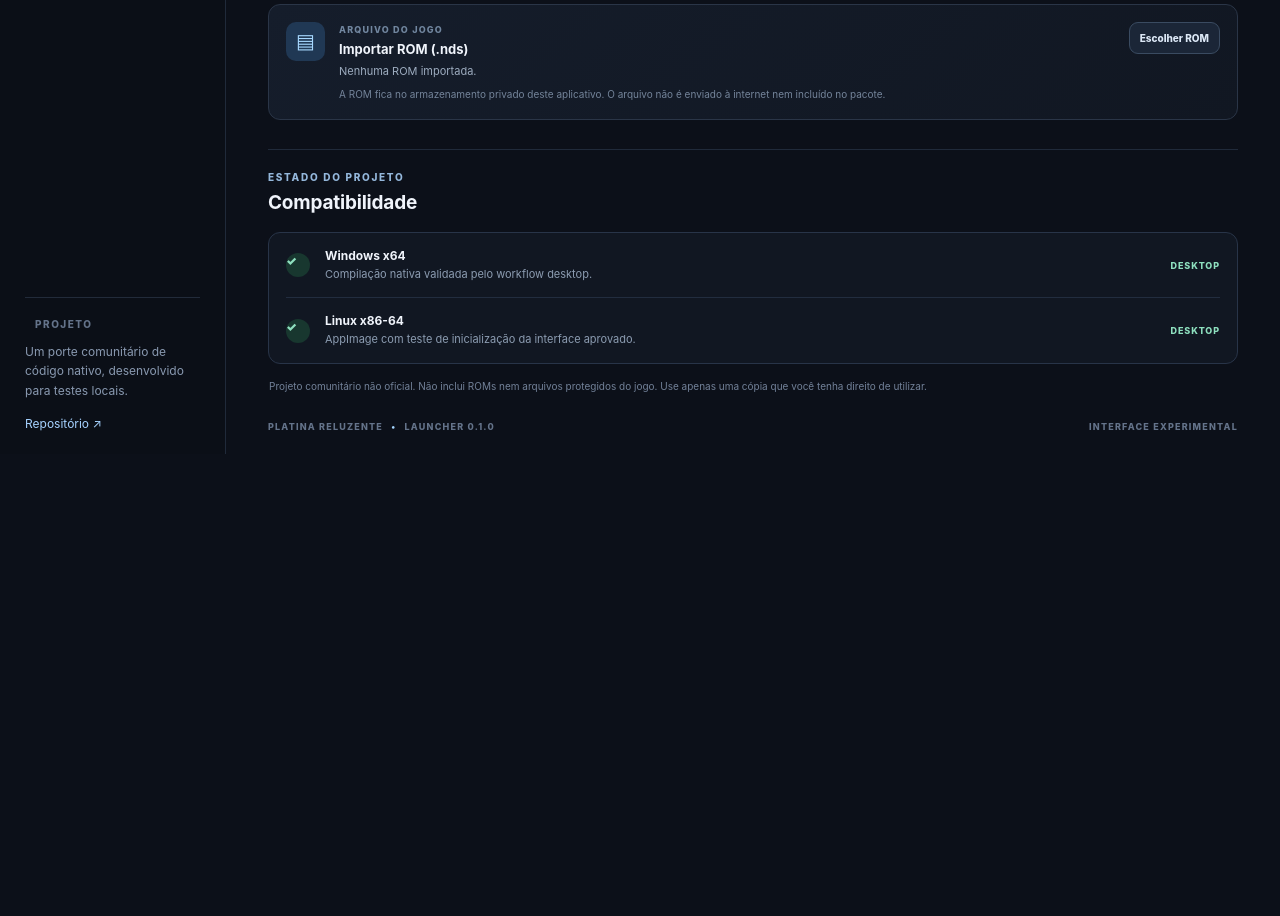
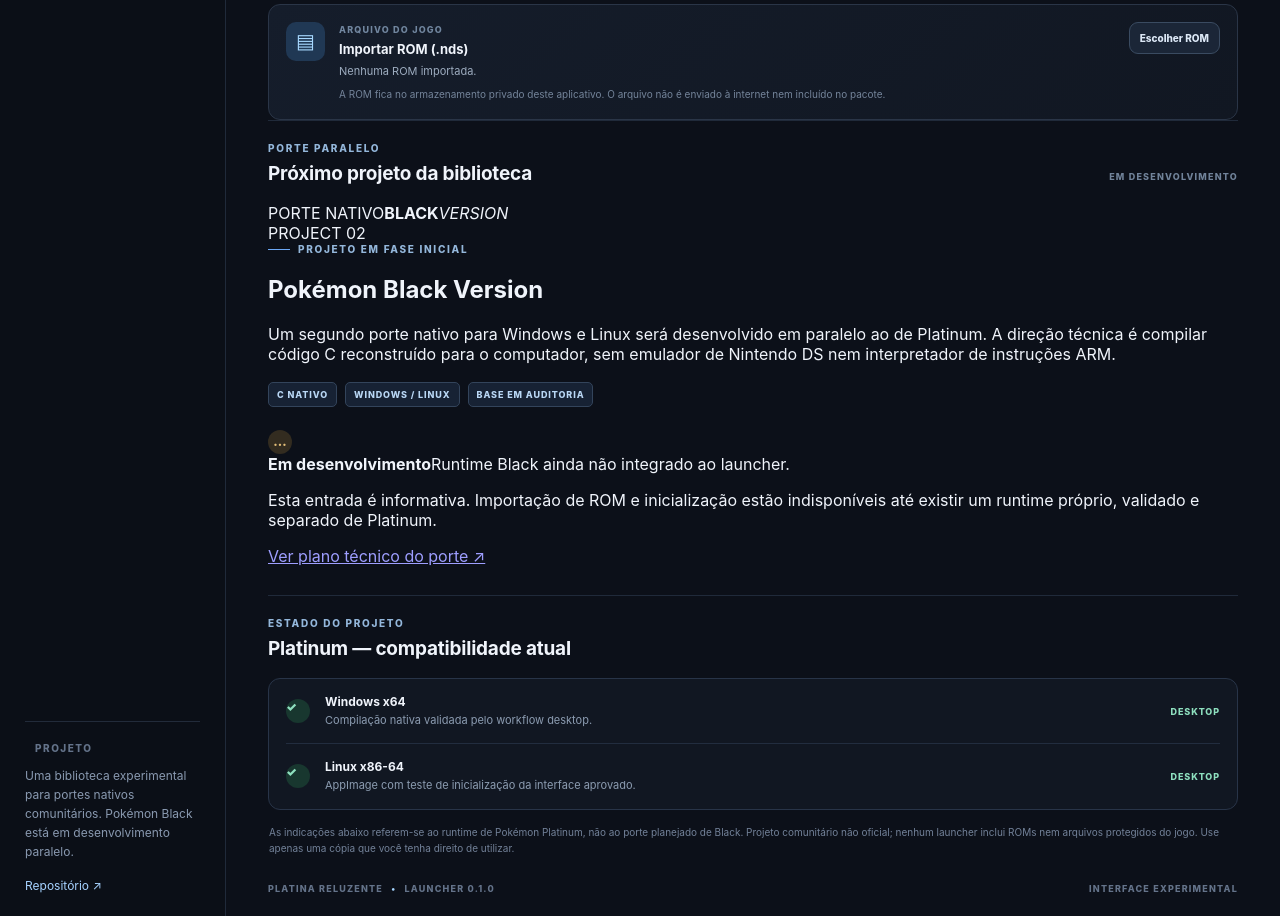
Before and after one commit to CarlosCosta07-s/Platina_reluzente-, an Electron app: page launcher-app/web/index.html in a window 1280 px wide. Shown: the part 560-1476 px from the top of the page. Before the commit the page ends 1014 px from the top, so only its background shows below. Drawn offline with Linux system fonts and the light colour scheme; no server answers.

Commit message:
Add planned Pokemon Black entry to launcher library

```diff
--- a/launcher-app/web/index.html
+++ b/launcher-app/web/index.html
@@ -4,8 +4,8 @@
   <meta charset="utf-8">
   <meta name="viewport" content="width=device-width, initial-scale=1, viewport-fit=cover">
   <meta name="theme-color" content="#101522">
-  <meta name="description" content="Launcher de teste multiplataforma do projeto Platina Reluzente.">
-  <title>Platina Reluzente — Launcher</title>
+  <meta name="description" content="Biblioteca experimental de portes nativos: Pokémon Platinum e o projeto paralelo de Pokémon Black.">
+  <title>Platina Reluzente — Biblioteca de Ports Nativos</title>
   <link rel="stylesheet" href="./styles.css">
   <script src="./app.js" defer></script>
 </head>
@@ -21,12 +21,12 @@
       </div>
       <div class="nav-label">BIBLIOTECA</div>
       <a class="nav-item active" href="#game-library" aria-current="page">
-        <span class="nav-icon">◈</span><span>Meus jogos</span><span class="nav-count">01</span>
+        <span class="nav-icon">◈</span><span>Meus jogos</span><span class="nav-count">02</span>
       </a>
       <div class="sidebar-bottom">
         <div class="sidebar-rule"></div>
         <div class="mini-label">PROJETO</div>
-        <p>Um porte comunitário de código nativo, desenvolvido para testes locais.</p>
+        <p>Uma biblioteca experimental para portes nativos comunitários. Pokémon Black está em desenvolvimento paralelo.</p>
         <a href="https://github.com/CarlosCosta07-s/Platina_reluzente-" target="_blank" rel="noreferrer">Repositório ↗</a>
       </div>
     </aside>
@@ -55,7 +55,7 @@
           <div class="eyebrow"><span class="eyebrow-line"></span> JOGO DA BIBLIOTECA</div>
           <h1>Pokémon Platinum</h1>
           <p class="subtitle">Porte nativo comunitário</p>
-          <p class="description">O pacote completo inclui o runtime nativo da plataforma e os recursos do jogo. Importe sua ROM local (.nds); não é necessário localizar um executável separado.</p>
+          <p class="description">O pacote inclui o executável nativo de Platinum. Importe uma cópia compatível USA Rev. 1 (.nds); recursos ausentes são preparados localmente. Não é necessário escolher um executável separado.</p>
           <div class="tag-row">
             <span class="tag">C / C++ NATIVO</span>
             <span class="tag">BUILD EXPERIMENTAL</span>
@@ -92,11 +92,47 @@
         </div>
       </section>
 
+      <section class="content-section black-project-section" aria-labelledby="black-project-title">
+        <div class="section-heading">
+          <div>
+            <div class="eyebrow">PORTE PARALELO</div>
+            <h2>Próximo projeto da biblioteca</h2>
+          </div>
+          <span class="section-note">EM DESENVOLVIMENTO</span>
+        </div>
+
+        <article class="black-project-card">
+          <div class="black-project-art" aria-hidden="true">
+            <div class="black-art-grid"></div>
+            <div class="black-art-orbit black-art-orbit-one"></div>
+            <div class="black-art-orbit black-art-orbit-two"></div>
+            <div class="black-art-mark"><span>PORTE NATIVO</span><strong>BLACK</strong><em>VERSION</em></div>
+            <div class="black-art-index">PROJECT 02</div>
+          </div>
+          <div class="black-project-copy">
+            <div class="eyebrow"><span class="eyebrow-line"></span> PROJETO EM FASE INICIAL</div>
+            <h2 id="black-project-title">Pokémon Black Version</h2>
+            <p>Um segundo porte nativo para Windows e Linux será desenvolvido em paralelo ao de Platinum. A direção técnica é compilar código C reconstruído para o computador, sem emulador de Nintendo DS nem interpretador de instruções ARM.</p>
+            <div class="tag-row">
+              <span class="tag">C NATIVO</span>
+              <span class="tag">WINDOWS / LINUX</span>
+              <span class="tag">BASE EM AUDITORIA</span>
+            </div>
+            <div class="black-project-status" role="status">
+              <span class="compat-symbol pending" aria-hidden="true">…</span>
+              <div><strong>Em desenvolvimento</strong><span>Runtime Black ainda não integrado ao launcher.</span></div>
+            </div>
+            <p class="black-project-note">Esta entrada é informativa. Importação de ROM e inicialização estão indisponíveis até existir um runtime próprio, validado e separado de Platinum.</p>
+            <a class="project-doc-link" href="https://github.com/CarlosCosta07-s/Platina_reluzente-/blob/main/docs/POKEMON_BLACK_PORT.md" target="_blank" rel="noreferrer">Ver plano técnico do porte ↗</a>
+          </div>
+        </article>
+      </section>
+
       <section class="content-section bottom-section">
         <div class="section-heading">
           <div>
             <div class="eyebrow">ESTADO DO PROJETO</div>
-            <h2>Compatibilidade</h2>
+            <h2>Platinum — compatibilidade atual</h2>
           </div>
         </div>
         <div class="compat-grid">
@@ -111,7 +147,7 @@
             <span class="compat-state available">DESKTOP</span>
           </div>
         </div>
-        <p class="legal-note">Projeto comunitário não oficial. Não inclui ROMs nem arquivos protegidos do jogo. Use apenas uma cópia que você tenha direito de utilizar.</p>
+        <p class="legal-note">As indicações abaixo referem-se ao runtime de Pokémon Platinum, não ao porte planejado de Black. Projeto comunitário não oficial; nenhum launcher inclui ROMs nem arquivos protegidos do jogo. Use apenas uma cópia que você tenha direito de utilizar.</p>
       </section>
 
       <footer class="footer">
```
